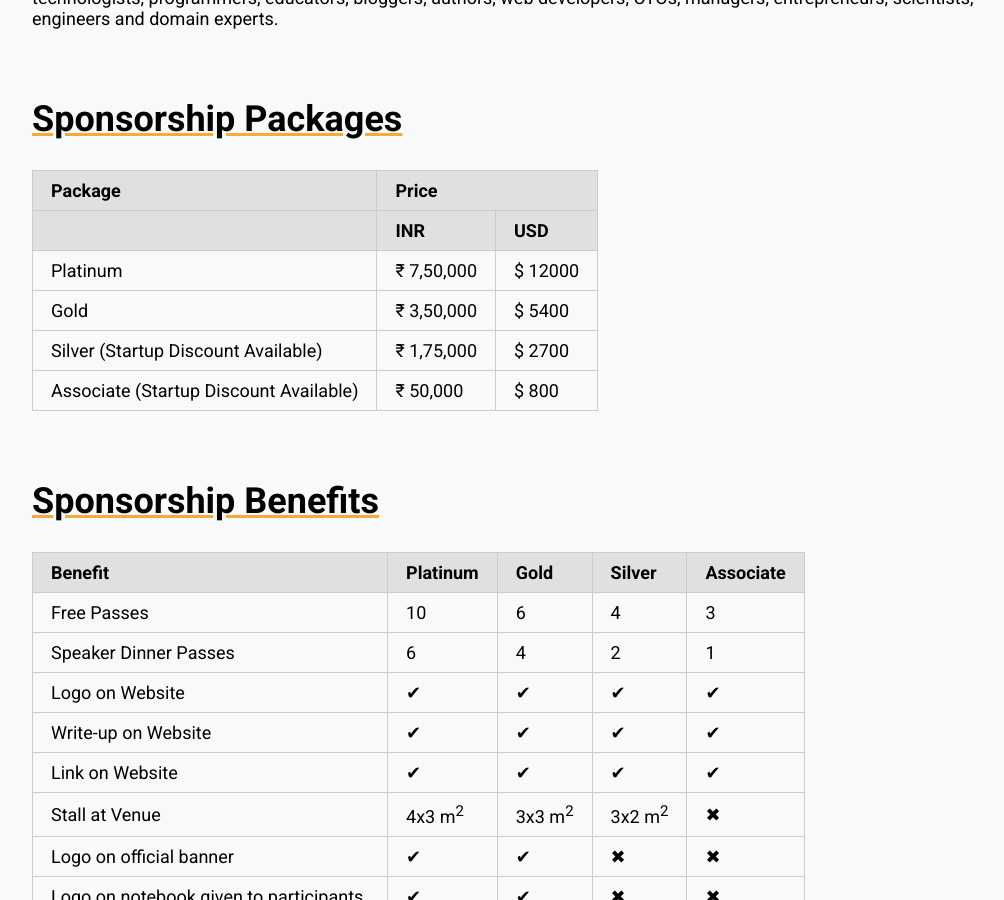
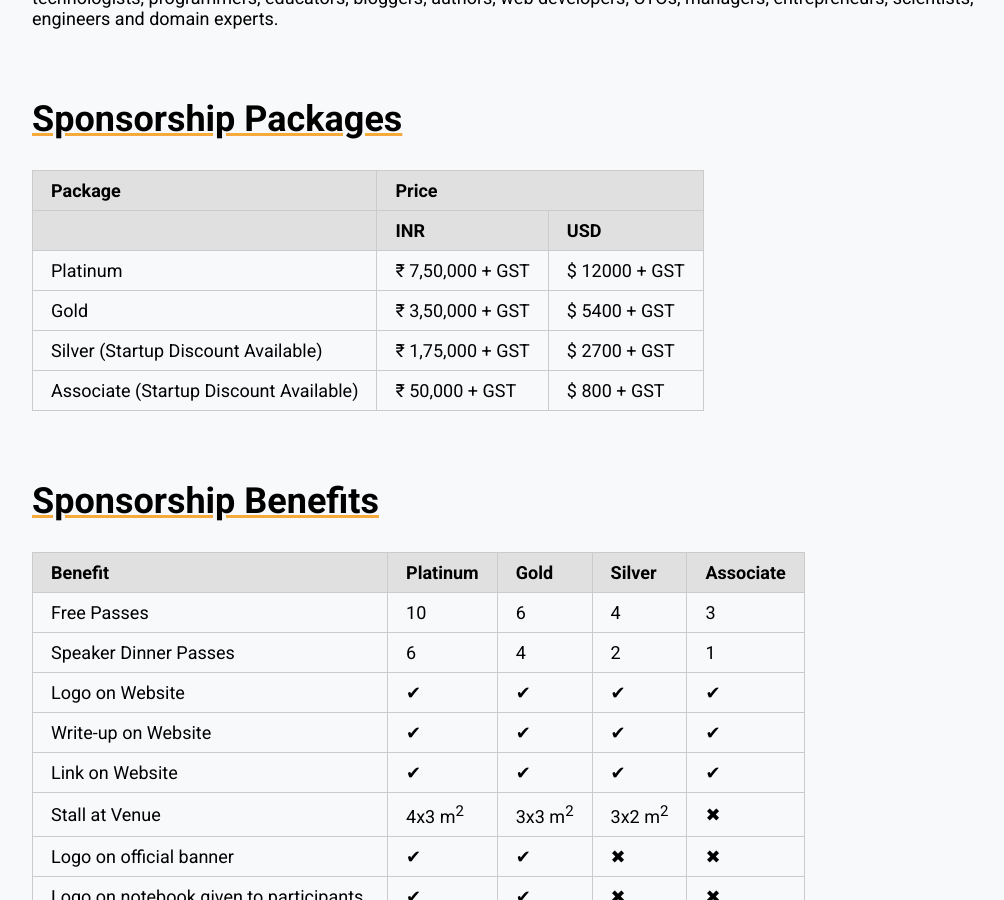
Before and after one commit to pythonindia/inpycon2019, a Jekyll site: the page built from sponsorship-prospectus.md, in a window 1280 px wide and 900 px high, scrolled down 1777 px. Shown: the whole window, without its empty margins (96-1100 px from the left). Built offline with Jekyll 4.4.1, drawn with Linux system fonts in a browser that asks for light colours.

Commit message:
Update prospectus to indicate that the amount is exclusive of GST.

```diff
--- a/sponsorship-prospectus.md
+++ b/sponsorship-prospectus.md
@@ -108,23 +108,23 @@ scientists, engineers and domain experts.
   <tbody>
     <tr>
       <td>Platinum</td>
-      <td>₹ 7,50,000</td>
-      <td>$ 12000</td>
+      <td>₹ 7,50,000 + GST</td>
+      <td>$ 12000 + GST</td>
     </tr>
     <tr>
       <td>Gold </td>
-      <td>₹ 3,50,000</td>
-      <td>$ 5400</td>
+      <td>₹ 3,50,000 + GST</td>
+      <td>$ 5400 + GST</td>
     </tr>
     <tr>
       <td>Silver (Startup Discount Available)</td>
-      <td>₹ 1,75,000</td>
-      <td>$ 2700</td>
+      <td>₹ 1,75,000 + GST</td>
+      <td>$ 2700 + GST</td>
     </tr>
     <tr>
       <td>Associate (Startup Discount Available)</td>
-      <td>₹ 50,000</td>
-      <td>$ 800</td>
+      <td>₹ 50,000 + GST</td>
+      <td>$ 800 + GST</td>
     </tr>
   </tbody>
 </table>
```
